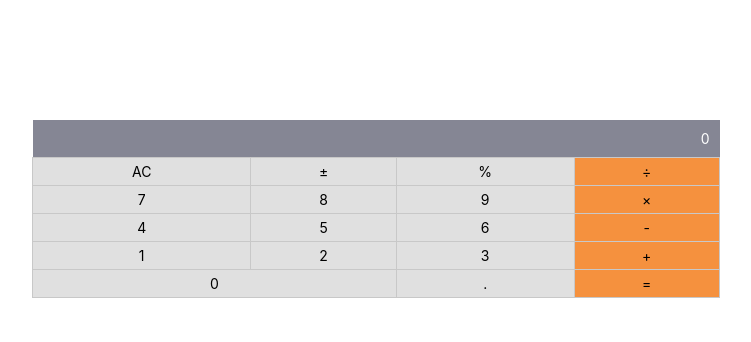
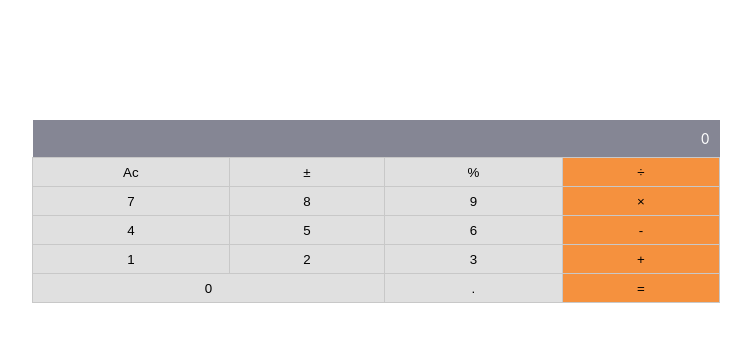
Before and after one commit to benjp009/Math-Magicians-2022, a React (Create React App) app: page / in a window 1280 px wide. Shown: the top 342 px of the page, without its empty margins (264-1015 px from the left). Built offline with nearby package versions, Linux system fonts and the light colour scheme.

Commit message:
Add button to table

```diff
--- a/src/components/Calculator.js
+++ b/src/components/Calculator.js
@@ -14,35 +14,73 @@
           </thead>
           <tbody>
             <tr>
-              <td className="number">AC</td>
-              <td className="number">±</td>
-              <td className="number">%</td>
-              <td className="calcSign">÷</td>
+              <td className="number">
+                <button type="button">Ac</button>
+              </td>
+              <td className="number">
+                <button type="button">±</button>
+              </td>
+              <td className="number">
+                <button type="button">%</button>
+              </td>
+              <td className="calcSign">
+                <button type="button">÷</button>
+              </td>
             </tr>
             <tr>
-              <td className="number">7</td>
-              <td className="number">8</td>
-              <td className="number">9</td>
-              <td className="calcSign">×</td>
+              <td className="number">
+                <button type="button">7</button>
+              </td>
+              <td className="number">
+                <button type="button">8</button>
+              </td>
+              <td className="number">
+                <button type="button">9</button>
+              </td>
+              <td className="calcSign">
+                <button type="button">×</button>
+              </td>
             </tr>
             <tr>
-              <td className="number">4</td>
-              <td className="number">5</td>
-              <td className="number">6</td>
-              <td className="calcSign">-</td>
+              <td className="number">
+                <button type="button">4</button>
+              </td>
+              <td className="number">
+                <button type="button">5</button>
+              </td>
+              <td className="number">
+                <button type="button">6</button>
+              </td>
+              <td className="calcSign">
+                <button type="button">-</button>
+              </td>
             </tr>
             <tr>
-              <td className="number">1</td>
-              <td className="number">2</td>
-              <td className="number">3</td>
-              <td className="calcSign">+</td>
+              <td className="number">
+                <button type="button">1</button>
+              </td>
+              <td className="number">
+                <button type="button">2</button>
+              </td>
+              <td className="number">
+                <button type="button">3</button>
+              </td>
+              <td className="calcSign">
+                <button type="button">+</button>
+              </td>
             </tr>
           </tbody>
           <tfoot>
             <tr>
-              <td colSpan="2" className="number">0</td>
-              <td className="number">.</td>
-              <td className="calcSign">=</td>
+              <td colSpan="2" className="number">
+                <button type="button">0</button>
+              </td>
+              <td className="number">
+                <button type="button">.</button>
+              </td>
+              <td className="calcSign">
+                <button type="button">=</button>
+              </td>
             </tr>
           </tfoot>
         </table>
```
